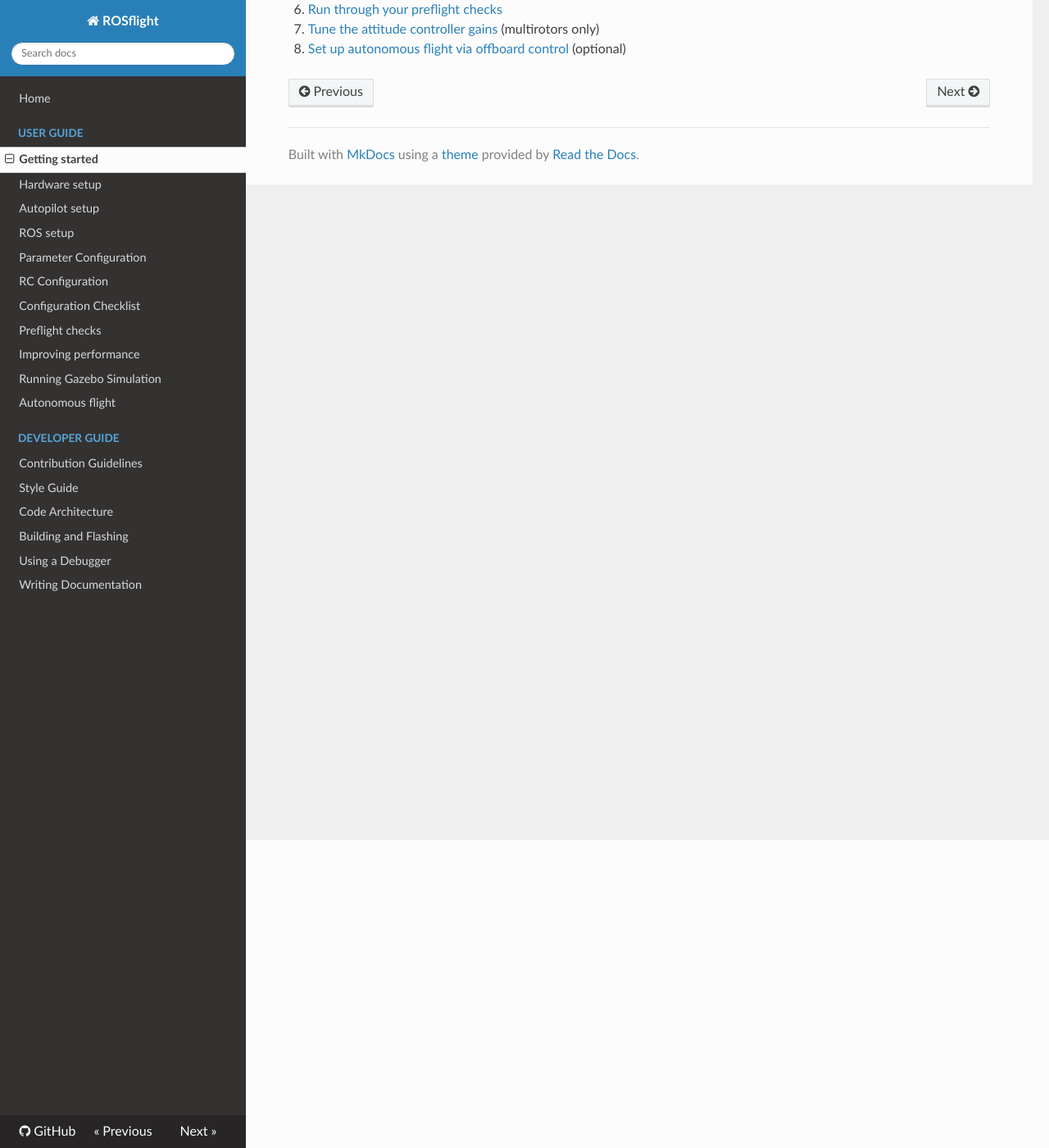
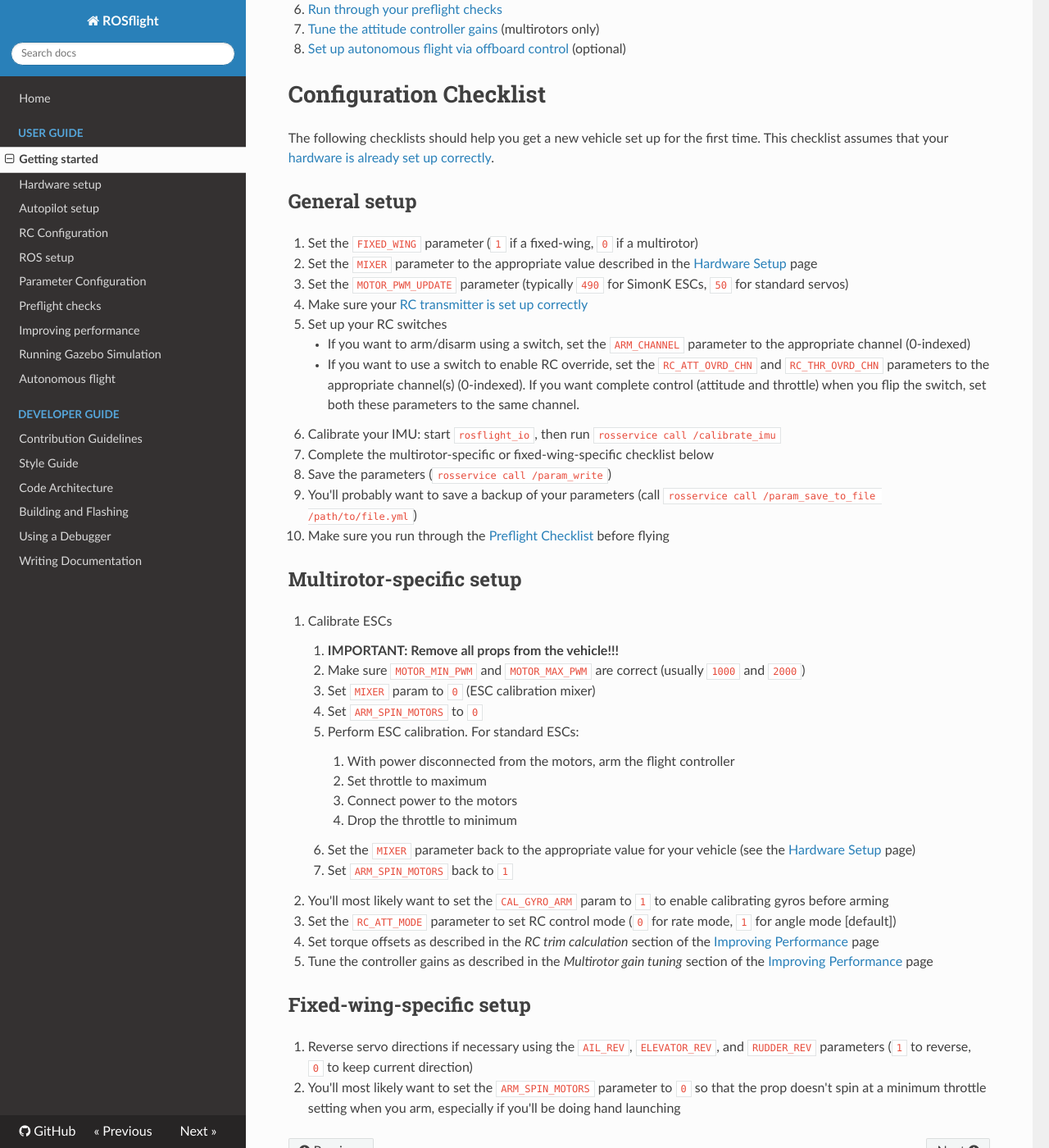
Before and after one commit to rosflight/rosflight_firmware, an MkDocs documentation site: the page built from docs/user-guide/getting-started.md, in a window 1280 px wide and 1400 px high, scrolled down 376 px. Shown: the whole window at 82% size. Built offline with MkDocs 1.6.1, drawn with Linux system fonts in a browser that asks for light colours; nearby versions of some CDN libraries; old or Windows-style settings are respelled for this version of MkDocs; some of the changed text lies outside the part shown.

Commit message:
Merged configuration checklist with getting started page

```diff
--- a/docs/user-guide/getting-started.md
+++ b/docs/user-guide/getting-started.md
@@ -3,10 +3,54 @@
 Reading through the pages in this user guide in order should provide you with the information you need to get a vehicle flying with ROSflight. The following is a summary of the steps you'll need to follow to get your vehicle set up, with links to the corresponding documentation pages:
 
   1. [Set up your hardware](/user-guide/hardware-setup) (fixed-wing or multirotor platform, autopilot, and onboard computer)
-  2. [Flash your autopilot with the latest ROSflight firmware](/user-guide/autopilot-setup)
-  3. [Set up ROS on your onboard computer](/user-guide/ros-setup)
-  4. [Configure the autopilot for your setup](/user-guide/parameter-configuration)
-  5. [Set up your RC transmitter](/user-guide/rc-configuration)
-  6. [Run through your preflight checks](/user-guide/preflight-checks)
-  7. [Tune the attitude controller gains](/user-guide/performance) (multirotors only)
-  8. [Set up autonomous flight via offboard control](/user-guide/autonomous-flight) (optional)
+  1. [Flash your autopilot with the latest ROSflight firmware](/user-guide/autopilot-setup)
+  1. [Set up your RC transmitter](/user-guide/rc-configuration)
+  1. [Set up ROS on your onboard computer](/user-guide/ros-setup)
+  1. [Configure the autopilot for your setup](/user-guide/parameter-configuration). The configuration checklists below should help guide you through this process.
+  1. [Run through your preflight checks](/user-guide/preflight-checks)
+  1. [Tune the attitude controller gains](/user-guide/performance) (multirotors only)
+  1. [Set up autonomous flight via offboard control](/user-guide/autonomous-flight) (optional)
+
+# Configuration Checklist
+
+The following checklists should help you get a new vehicle set up for the first time. This checklist assumes that your [hardware is already set up correctly](/user-guide/hardware-setup).
+
+## General setup
+  1. Set the `FIXED_WING` parameter (`1` if a fixed-wing, `0` if a multirotor)
+  1. Set the `MIXER` parameter to the appropriate value described in the [Hardware Setup](/user-guide/hardware-setup) page
+  1. Set the `MOTOR_PWM_UPDATE` parameter (typically `490` for SimonK ESCs, `50` for standard servos)
+  1. Make sure your [RC transmitter is set up correctly](/user-guide/rc-configuration)
+  1. Set up your RC switches
+      * If you want to arm/disarm using a switch, set the `ARM_CHANNEL` parameter to the appropriate channel (0-indexed)
+      * If you want to use a switch to enable RC override, set the `RC_ATT_OVRD_CHN` and `RC_THR_OVRD_CHN` parameters to the appropriate channel(s) (0-indexed). If you want complete control (attitude and throttle) when you flip the switch, set both these parameters to the same channel.
+  1. Calibrate your IMU: start `rosflight_io`, then run `rosservice call /calibrate_imu`
+  1. Complete the multirotor-specific or fixed-wing-specific checklist below
+  1. Save the parameters (`rosservice call /param_write`)
+  1. You'll probably want to save a backup of your parameters (call `rosservice call /param_save_to_file /path/to/file.yml`)
+  1. Make sure you run through the [Preflight Checklist](/user-guide/preflight-checks) before flying
+
+## Multirotor-specific setup
+  1. Calibrate ESCs
+
+      1. **IMPORTANT: Remove all props from the vehicle!!!**
+      1. Make sure `MOTOR_MIN_PWM` and `MOTOR_MAX_PWM` are correct (usually `1000` and `2000`)
+      1. Set `MIXER` param to `0` (ESC calibration mixer)
+      1. Set `ARM_SPIN_MOTORS` to `0`
+      1. Perform ESC calibration. For standard ESCs:
+
+          1. With power disconnected from the motors, arm the flight controller
+          1. Set throttle to maximum
+          1. Connect power to the motors
+          1. Drop the throttle to minimum
+
+      1. Set the `MIXER` parameter back to the appropriate value for your vehicle (see the [Hardware Setup](/user-guide/hardware-setup) page)
+      1. Set `ARM_SPIN_MOTORS` back to `1`
+
+  1. You'll most likely want to set the `CAL_GYRO_ARM` param to `1` to enable calibrating gyros before arming
+  1. Set the `RC_ATT_MODE` parameter to set RC control mode (`0` for rate mode, `1` for angle mode [default])
+  1. Set torque offsets as described in the _RC trim calculation_ section of the [Improving Performance](/user-guide/performance) page
+  1. Tune the controller gains as described in the _Multirotor gain tuning_ section of the [Improving Performance](/user-guide/performance) page
+
+## Fixed-wing-specific setup
+  1. Reverse servo directions if necessary using the `AIL_REV`, `ELEVATOR_REV`, and `RUDDER_REV` parameters (`1` to reverse, `0` to keep current direction)
+  1. You'll most likely want to set the `ARM_SPIN_MOTORS` parameter to `0` so that the prop doesn't spin at a minimum throttle setting when you arm, especially if you'll be doing hand launching
--- a/mkdocs.yml
+++ b/mkdocs.yml
@@ -16,10 +16,9 @@ pages:
     - Getting started: user-guide/getting-started.md
     - Hardware setup: user-guide/hardware-setup.md
     - Autopilot setup: user-guide/autopilot-setup.md
+    - RC Configuration: user-guide/rc-configuration.md
     - ROS setup: user-guide/ros-setup.md
     - Parameter Configuration: user-guide/parameter-configuration.md
-    - RC Configuration: user-guide/rc-configuration.md
-    - Configuration Checklist: user-guide/configuration-checklist.md
     - Preflight checks: user-guide/preflight-checks.md
     - Improving performance: user-guide/performance.md
     - Running Gazebo Simulation: user-guide/gazebo_simulation.md
```
Also changed, not shown: docs/user-guide/configuration-checklist.md (deleted, +0 -39 lines).
